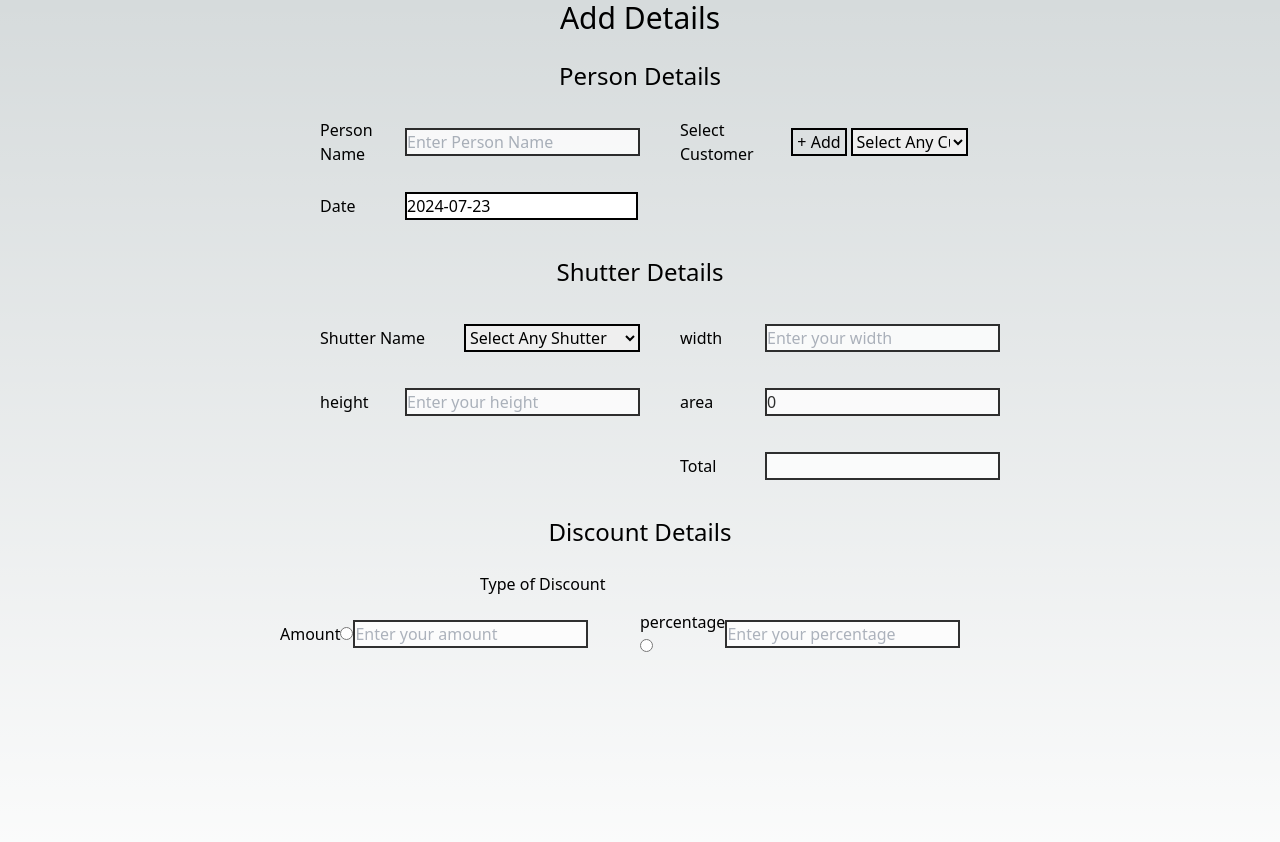
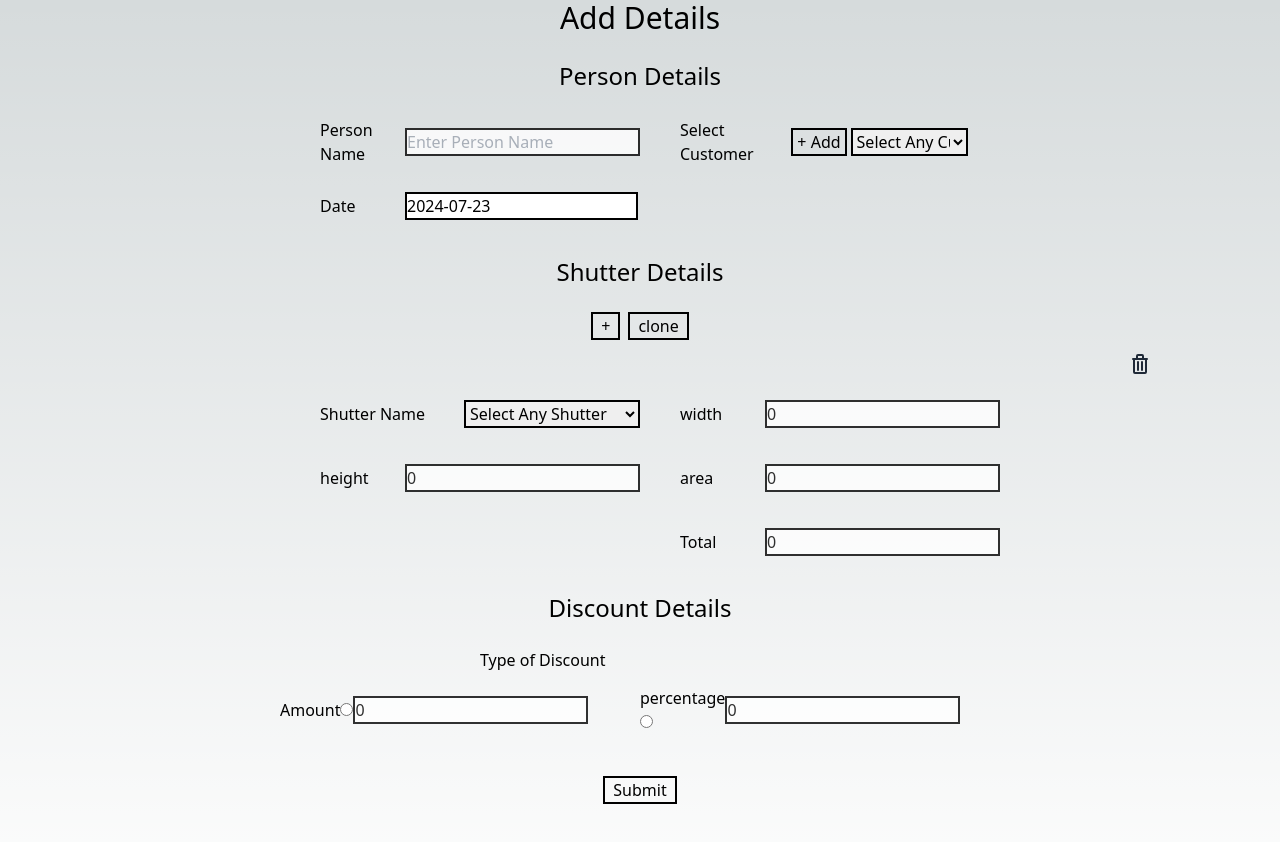
Before and after one commit to Mujpara-Nitin-Trainee/basic-crud-nextjs, a Next.js app: page /employees in a window 1280 px wide. Shown: the top 842 px of the page. Built offline with nearby package versions, Linux system fonts and the light colour scheme.

Commit message:
added: area and total dynamically calculation completed

```diff
--- a/package.json
+++ b/package.json
@@ -9,6 +9,7 @@
     "lint": "next lint"
   },
   "dependencies": {
+    "@hookform/resolvers": "^3.9.0",
     "@reduxjs/toolkit": "^2.2.6",
     "next": "14.2.5",
     "react": "^18",
@@ -16,7 +17,8 @@
     "react-dom": "^18",
     "react-hook-form": "^7.52.1",
     "react-redux": "^9.1.2",
-    "redux-persist": "^6.0.0"
+    "redux-persist": "^6.0.0",
+    "yup": "^1.4.0"
   },
   "devDependencies": {
     "@types/node": "^20",
--- a/src/components/common/input.tsx
+++ b/src/components/common/input.tsx
@@ -1,11 +1,12 @@
-import { UseFormRegister } from "react-hook-form";
+import { FieldErrors, UseFormRegister } from "react-hook-form";
 import { formAttributes, formProp } from "@/types/types";
 import { ChangeEventHandler } from "react";
 
-export default function Input({ register, name, placeholder, handleChange }: { register: UseFormRegister<formAttributes>, name: formProp, placeholder: string, handleChange?: ChangeEventHandler<HTMLInputElement> | undefined }) {
+export default function Input({ register, name, placeholder, handleChange, error }: { register: UseFormRegister<formAttributes>, name: formProp, placeholder: string, handleChange?: ChangeEventHandler<HTMLInputElement> | undefined, error: FieldErrors<formAttributes> }) {
   return (
     <>
-      <input type='text' {...register(name)} placeholder={placeholder} onChange={handleChange} className="my-3 opacity-80 border-2 border-black"></input>
+      <input type='text' {...register(name, { onChange: handleChange })} placeholder={placeholder} className="my-3 opacity-80 border-2 border-black"></input>
+      {(error[name as keyof object] as { type: string, message: string }) && <p> {(error[name as keyof object] as { type: string, message: string })?.message} </p>}
     </>
   )
 }
--- a/src/components/common/select.tsx
+++ b/src/components/common/select.tsx
@@ -1,7 +1,7 @@
 import { formAttributes, formProp } from "@/types/types"
-import { UseFormRegister } from "react-hook-form"
+import { FieldErrors, UseFormRegister } from "react-hook-form"
 
-export default function Select({ name, options, register }: { name: formProp, options: { key: number, value: string }[], register: UseFormRegister<formAttributes> }) {
+export default function Select({ name, options, register, error }: { name: formProp, options: { key: number, value: string }[], register: UseFormRegister<formAttributes>, error: FieldErrors<formAttributes> }) {
   return (
     <>
       <select {...register(name)} className="border-2 border-black w-[55%]">
@@ -9,6 +9,7 @@ export default function Select({ name, options, register }: { name: formProp, op
           return <option key={index} value={ele.key}>{ele.value}</option>
         })}
       </select >
+      {(error[name as keyof object] as { type: string, message: string }) && <p> {(error[name as keyof object] as { type: string, message: string })?.message} </p>}
     </>
   )
 }
--- a/src/components/discount.tsx
+++ b/src/components/discount.tsx
@@ -1,10 +1,10 @@
-import { UseFormRegister } from "react-hook-form";
+import { FieldErrors, UseFormRegister } from "react-hook-form";
 import Input from "./common/input";
 import Label from "./common/label";
 import Radio from "./common/radio";
 import { formAttributes } from "@/types/types";
 
-export default function Discount({ register }: { register: UseFormRegister<formAttributes> }) {
+export default function Discount({ register, error }: { register: UseFormRegister<formAttributes>, error: FieldErrors<formAttributes> }) {
   return (
     <>
       <h3 className="text-2xl my-6 text-center">Discount Details</h3>
@@ -18,16 +18,16 @@ export default function Discount({ register }: { register: UseFormRegister<formA
         <div className="w-1/4 flex items-center justify-start">
           <div>
             <Label name="Amount"></Label>
-            <Radio name="discount" register={register} value="amount" />
+            <Radio name="discount" register={register} error={error} value="amount" />
           </div>
-          <Input name='amount' register={register} placeholder="Enter your amount" />
+          <Input name='amount' register={register} error={error} placeholder="Enter your amount" />
         </div>
         <div className="w-1/4 flex items-center justify-between mx-10">
           <div>
             <Label name="percentage"></Label>
-            <Radio name="discount" register={register} value="percentage" />
+            <Radio name="discount" register={register} error={error} value="percentage" />
           </div>
-          <Input name='percentage' register={register} placeholder="Enter your percentage" />
+          <Input name='percentage' register={register} error={error} placeholder="Enter your percentage" />
         </div>
       </div>
     </>
--- a/src/components/shutter.tsx
+++ b/src/components/shutter.tsx
@@ -1,19 +1,9 @@
 import Label from "./common/label";
 import Input from "./common/input";
-import { UseFormRegister } from "react-hook-form";
+import { Control, FieldErrors, set, useFieldArray, UseFormRegister, UseFormSetValue, UseFormWatch } from "react-hook-form";
 import { formAttributes } from "@/types/types";
 import Select from "./common/select";
 import { useEffect, useState } from "react";
-
-export default function Shutter({ register }: { register: UseFormRegister<formAttributes> }) {
-
-  const [width, setWidth] = useState<number>(0);
-  const [height, setHeight] = useState<number>(0);
-  const [area, setArea] = useState<number>();
-
-  useEffect(() => {
-    setArea(width * height);
-  })
 
 const options = [
   {
@@ -30,31 +20,80 @@ export default function Shutter({ register }: { register: UseFormRegister<formAt
   }
 ]
 
+export default function Shutter({ register, control, watch, setValue, error }: { register: UseFormRegister<formAttributes>, control: Control<formAttributes>, watch: UseFormWatch<formAttributes>, setValue: UseFormSetValue<formAttributes>, error: FieldErrors<formAttributes> }) {
+
+  const { fields, append, remove } = useFieldArray({ control, name: 'shutter' })
+
+  const fieldValue = watch('shutter');
+
+  const handleArea = (index: number) => {
+    const width = fieldValue[index].width;
+    const height = fieldValue[index].height;
+
+    setValue(`shutter.${index}.area`, (width * height));
+  }
+
+  useEffect(() => {
+    let total = 0;
+    fieldValue.map((ele) => {
+      total += ele.area;
+    })
+    setValue(`total`, total);
+  })
+
+  const handleIncrement = () => {
+    append({ shutterName: 0, width: 0, height: 0, area: 0 });
+  }
+
+
   return (
     <>
       <h3 className="text-2xl my-6 text-center">Shutter Details</h3>
 
+      <div className="flex justify-center my-3 w-3/7">
+        <button type="button" className="border-2 border-black px-2 mx-1" onClick={handleIncrement}>+</button>
+        <button type="button" className="border-2 border-black px-2 mx-1">clone</button>
+      </div>
+
+      {fields.map((ele, index) => {
+        return <div key={index}>
+          <div className="flex justify-center ml-[1000px]">
+            <button type="button" className="flex float-right" onClick={() => remove(index)}>
+              <svg className="w-6 h-6 text-gray-800 dark:text-black" aria-hidden="true" xmlns="http://www.w3.org/2000/svg" width="24" height="24" fill="none" viewBox="0 0 24 24">
+                <path stroke="currentColor" strokeLinecap="round" strokeLinejoin="round" strokeWidth="2" d="M5 7h14m-9 3v8m4-8v8M10 3h4a1 1 0 0 1 1 1v3H9V4a1 1 0 0 1 1-1ZM6 7h12v13a1 1 0 0 1-1 1H7a1 1 0 0 1-1-1V7Z" />
+              </svg>
+            </button>
+          </div>
+
           <div className="flex justify-center my-3 w-3/7 ">
             <div className="w-1/4 flex items-center justify-between mx-10 ">
               <Label name="Shutter Name"></Label>
-          <Select name="shutterName" options={options} register={register} />
+              <Select name={`shutter.${index}.shutterName`} error={error} options={options} register={register} />
+              {(error[`shutter` as keyof object] as { shutterName: { type: string, message: string } }) && <p> {(error[`shutter` as keyof object] as
+                { shutterName?: { type: string, message: string }; }[])![index]?.shutterName?.message} </p>}
             </div>
             <div className="w-1/4 flex items-center justify-between">
               <Label name="width"></Label>
-          <Input name="width" register={register} handleChange={(e) => setWidth(+e.target.value)} placeholder="Enter your width" />
+              <Input name={`shutter.${index}.width`} register={register} error={error} handleChange={() => handleArea(index)} placeholder="Enter your width" />
+              {(error[`shutter` as keyof object] as { width: { type: string, message: string } }) && <p> {(error[`shutter` as keyof object] as
+                { width?: { type: string, message: string }; }[])![index]?.width?.message} </p>}
             </div>
           </div>
 
           <div className="flex justify-center my-3 w-3/7">
             <div className="w-1/4 flex items-center justify-between mx-10">
               <Label name="height"></Label>
-          <Input name="height" register={register} handleChange={(e) => setHeight(+e.target.value)} placeholder="Enter your height" />
+              <Input name={`shutter.${index}.height`} register={register} error={error} handleChange={() => handleArea(index)} placeholder="Enter your height" />
+              {(error[`shutter` as keyof object] as { height: { type: string, message: string } }) && <p> {(error[`shutter` as keyof object] as
+                { height?: { type: string, message: string }; }[])![index]?.height?.message} </p>}
             </div>
             <div className="w-1/4 flex items-center justify-between">
               <Label name="area"></Label>
-          <input type="text" defaultValue={area} {...register('area')} readOnly className="my-3 opacity-80 border-2 border-black" />
+              <input type="text" {...register(`shutter.${index}.area`)} readOnly className="my-3 opacity-80 border-2 border-black" />
             </div>
           </div>
+        </div>
+      })}
 
       <div className="flex justify-center my-3 w-3/7">
         <div className="w-1/4 flex items-center justify-between mx-10">
--- a/src/pages/employees/index.tsx
+++ b/src/pages/employees/index.tsx
@@ -1,26 +1,49 @@
-// import Link from "next/link"
 import BasicUser from "@/components/basicUser"
 import Discount from "@/components/discount"
 import Shutter from "@/components/shutter"
 import { formAttributes } from "@/types/types";
-import { useForm } from "react-hook-form"
+import { useForm } from "react-hook-form";
+import { yupResolver } from '@hookform/resolvers/yup';
+import { formSchema } from "@/validations/validation";
+
+const initialValue = {
+  personName: '',
+  customerName: 0,
+  date: new Date(),
+  shutter: [{
+    shutterName: 0,
+    width: 0,
+    height: 0,
+    area: 0,
+  }],
+  total: 0,
+  discount: '',
+  amount: 0,
+  percentage: 0
+}
 
 export default function About() {
 
-  const { register, control, handleSubmit } = useForm<formAttributes>();
+  const { register, control, handleSubmit, watch, setValue, formState: { errors } } = useForm<formAttributes>({
+    defaultValues: initialValue,
+    resolver: yupResolver(formSchema)
+  });
 
   const handleForm = (formData: formAttributes) => {
     console.log(formData);
   }
 
+  console.log(errors);
+
   return <>
     <p className="text-3xl text-center">Add Details</p>
     <form onSubmit={handleSubmit(handleForm)}>
-      <BasicUser register={register} control={control} />
-      <Shutter register={register} />
-      <Discount register={register} />
-      {/* <input type="submit" value="Submit"></input> */}
-      {/* <Link href='/'>Home</Link> */}
+      <BasicUser register={register} control={control} error={errors} />
+      <Shutter register={register} control={control} watch={watch} setValue={setValue} error={errors} />
+      <Discount register={register} error={errors} />
+      <div className="text-center my-10">
+        <input type="submit" value="Submit" className="border-2 border-black px-2"></input>
+      </div>
     </form>
   </>
 }
--- a/src/validations/validation.ts
+++ b/src/validations/validation.ts
@@ -0,0 +1,23 @@
+import * as yup from 'yup';
+
+export const formSchema = yup.object().shape({
+  personName: yup.string().required(),
+  customerName: yup.number().min(1, 'Please Select Any Customer').required(),
+  date: yup.date().required(),
+  shutter: yup.array().of(
+    yup.object().shape({
+      shutterName: yup.number().min(1, 'Please Select Any shutter').required(),
+      width: yup.number().min(1, 'please Enter width').required(),
+      height: yup.number().min(1, 'please Enter height').required(),
+      area: yup.number().required()
+    })
+  ).required(),
+  total: yup.number().required(),
+  discount: yup.string().required(),
+})
+
+export const customerFormSchema = yup.object().shape({
+  customerName: yup.string().required(),
+  customerEmail: yup.string().email().required(),
+  customerMobileNo: yup.string().length(10).required()
+})
```
Also changed, not shown: src/components/basicUser.tsx (+4 -5 lines), src/components/common/radio.tsx (+6 -3 lines), src/types/types.ts (+11 -7 lines), 1 other file (tests, documents, lock files or other folders). Lines whose indentation alone changed are shown as unchanged.
